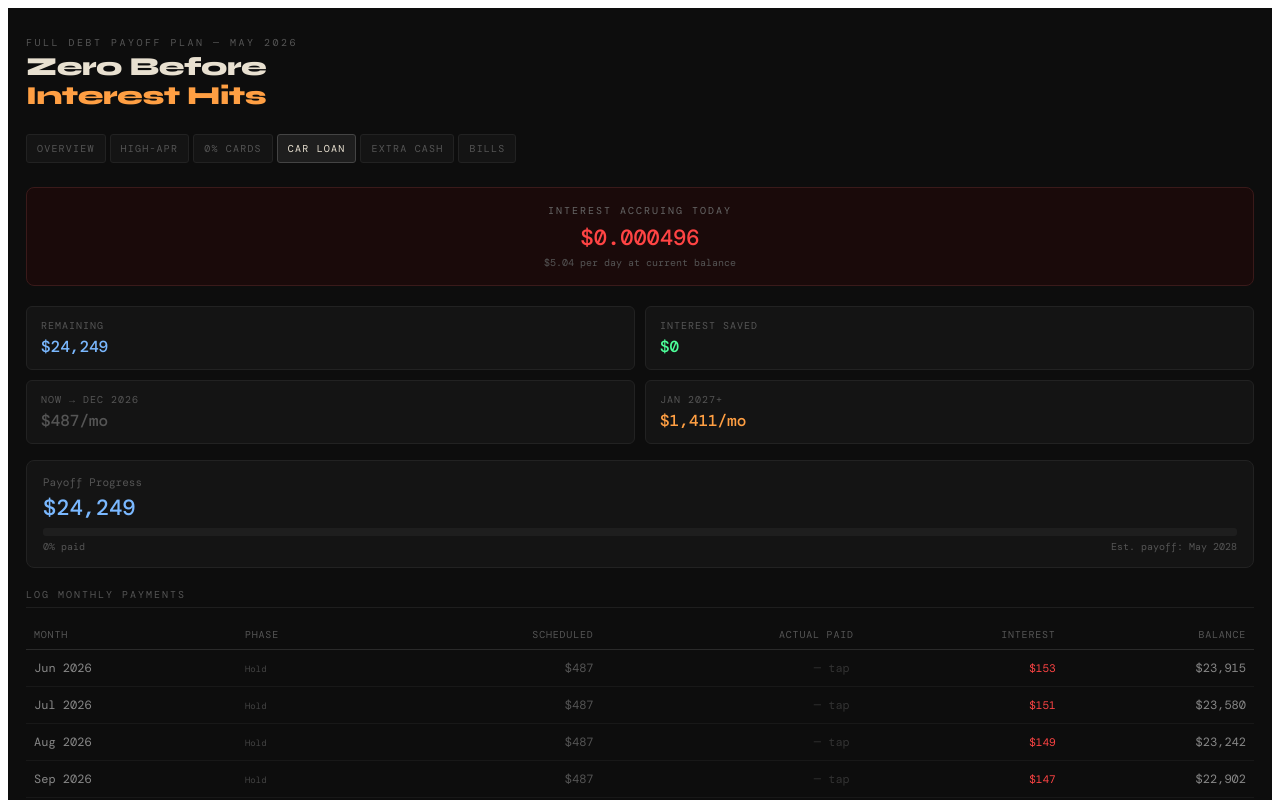
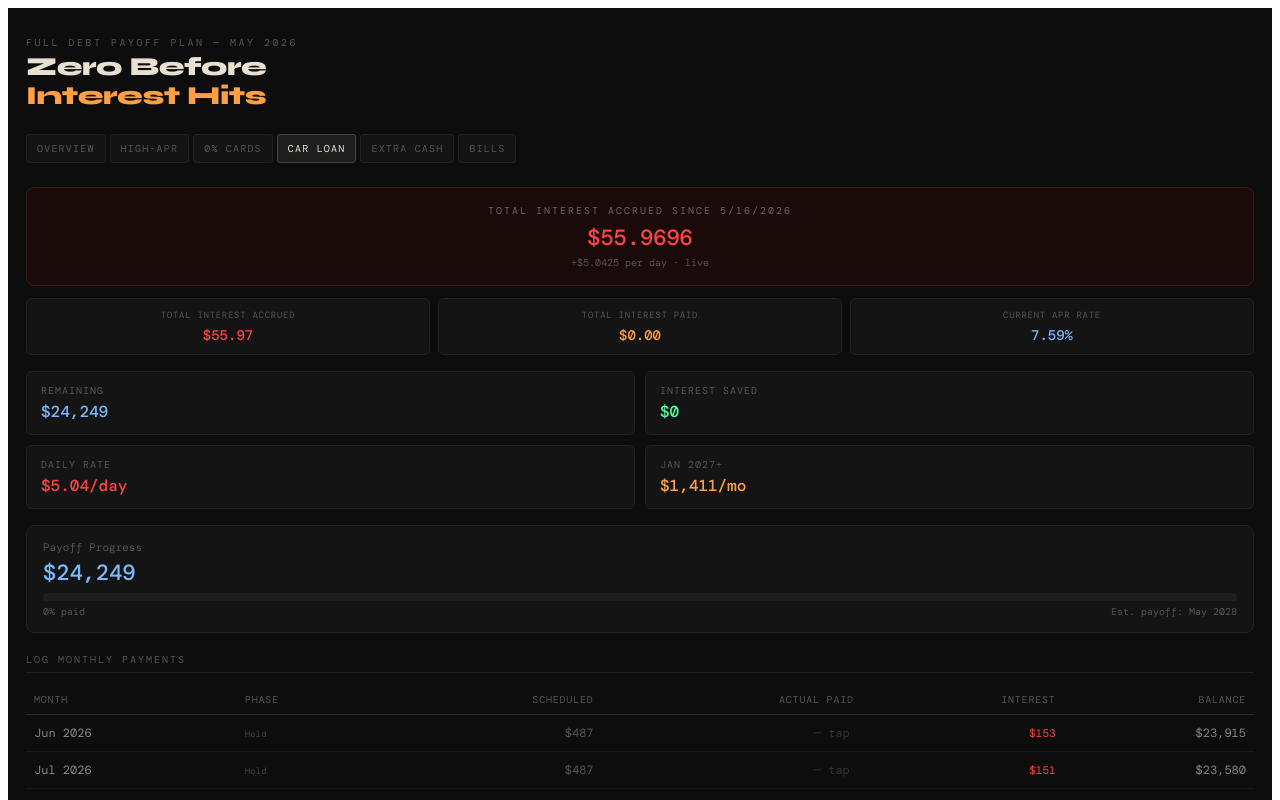
Before and after one commit to Blank027/Debt-tracker, a React (Create React App) app: page / in a window 1280 px wide. Both pictures are taken after a click on the button "CAR LOAN". Shown: the top 800 px of the page. Built offline with nearby package versions, Linux system fonts and the light colour scheme; a web font is replaced by a local one.

Commit message:
Update App.jsx

```diff
--- a/src/App.jsx
+++ b/src/App.jsx
@@ -156,51 +156,62 @@ export default function App() {
   const interestSaved = Math.max(0, origTotalInterest - projTotalInterest);
   const carPayoffMonth = projPlan[projPlan.length - 1]?.month ?? "N/A";
 
-  // Daily interest ticker — persistent across sessions
-  const dailyRate = currentCarBal * (7.59 / 100 / 365);
+  // Daily interest ticker — counts from loan start date 5/16/2026
+  const LOAN_START = new Date("2026-05-16T00:00:00").getTime();
+  const CAR_APR_DAILY = 7.59 / 100 / 365;
+  const dailyRate = currentCarBal * CAR_APR_DAILY;
   const secondRate = dailyRate / 86400;
 
-  function getTickerSeed(rate) {
+  // Total interest accrued since loan start (simplified: days * daily rate on original balance)
+  const daysSinceLoanStart = (Date.now() - LOAN_START) / 86400000;
+  const totalInterestAccrued = CAR_ORIGINAL * CAR_APR_DAILY * daysSinceLoanStart;
+
+  // Total interest actually paid from logged payments
+  const totalInterestPaid = (() => {
+    let bal = CAR_ORIGINAL;
+    let paid = 0;
+    basePlan.forEach((r, i) => {
+      const interest = bal * CAR_APR;
+      if (carPayments[i] !== undefined) {
+        paid += interest;
+        const principal = Math.min(bal, Math.max(0, carPayments[i] - interest));
+        bal = Math.max(0, bal - principal);
+      }
+    });
+    return paid;
+  })();
+
+  function getTickerSeed() {
     try {
       const lastTs = localStorage.getItem("tickerTimestamp");
       const lastVal = parseFloat(localStorage.getItem("tickerValue") || "0");
       const lastBal = parseFloat(localStorage.getItem("tickerBal") || "0");
-      // If balance changed reset
-      if (Math.abs(lastBal - currentCarBal) > 1) return 0;
-      if (!lastTs) return 0;
+      // If balance changed or no saved value, seed from total accrued since loan start
+      if (Math.abs(lastBal - currentCarBal) > 1 || !lastTs) {
+        return totalInterestAccrued;
+      }
       const elapsed = (Date.now() - parseInt(lastTs)) / 1000;
-      const accrued = lastVal + elapsed * rate;
-      return accrued >= dailyRate ? 0 : accrued;
-    } catch { return 0; }
+      return lastVal + elapsed * secondRate;
+    } catch { return totalInterestAccrued; }
   }
 
-  const [dailyInterest, setDailyInterest] = useState(() => getTickerSeed(secondRate));
+  const [dailyInterest, setDailyInterest] = useState(() => getTickerSeed());
 
   useEffect(() => {
-    // Save ticker state every second so it persists on close
     const saveInterval = setInterval(() => {
       try {
         localStorage.setItem("tickerTimestamp", Date.now().toString());
         localStorage.setItem("tickerBal", String(currentCarBal));
-        setDailyInterest(d => {
-          localStorage.setItem("tickerValue", String(d));
-          return d;
-        });
+        setDailyInterest(d => { localStorage.setItem("tickerValue", String(d)); return d; });
       } catch {}
     }, 1000);
 
     if (tickerRef.current) clearInterval(tickerRef.current);
     tickerRef.current = setInterval(() => {
-      setDailyInterest(d => {
-        const next = d + secondRate * 0.05;
-        return next >= dailyRate ? dailyRate : next;
-      });
+      setDailyInterest(d => d + secondRate * 0.05);
     }, 50);
 
-    return () => {
-      clearInterval(tickerRef.current);
-      clearInterval(saveInterval);
-    };
+    return () => { clearInterval(tickerRef.current); clearInterval(saveInterval); };
   }, [currentCarBal]);
 
   // Required monthly payments
@@ -410,19 +421,33 @@ export default function App() {
       {/* CAR LOAN */}
       {tab === "Car Loan" && (
         <div>
-          {/* Daily interest ticker */}
-          <div style={{ background:"#1a0a0a", border:"1px solid #3a1a1a", borderRadius:8, padding:"16px", marginBottom:20, textAlign:"center" }}>
-            <div style={{ fontSize:10, color:"#666", letterSpacing:"0.2em", textTransform:"uppercase", marginBottom:6 }}>Interest Accruing Today</div>
-            <div className="ticker">${dailyInterest.toFixed(6)}</div>
-            <div style={{ fontSize:10, color:"#555", marginTop:4 }}>${dailyRate.toFixed(2)} per day at current balance</div>
+          {/* Live ticker */}
+          <div style={{ background:"#1a0a0a", border:"1px solid #3a1a1a", borderRadius:8, padding:"16px", marginBottom:12, textAlign:"center" }}>
+            <div style={{ fontSize:10, color:"#666", letterSpacing:"0.2em", textTransform:"uppercase", marginBottom:6 }}>Total Interest Accrued Since 5/16/2026</div>
+            <div className="ticker">${dailyInterest.toFixed(4)}</div>
+            <div style={{ fontSize:10, color:"#555", marginTop:4 }}>+${dailyRate.toFixed(4)} per day · live</div>
+          </div>
+
+          {/* Interest stats row */}
+          <div style={{ display:"grid", gridTemplateColumns:"1fr 1fr 1fr", gap:8, marginBottom:16 }}>
+            {[
+              { label:"Total Interest Accrued", value:`$${totalInterestAccrued.toFixed(2)}`, color:"#ff4444" },
+              { label:"Total Interest Paid",    value:`$${totalInterestPaid.toFixed(2)}`,    color:"#ff9f43" },
+              { label:"Current APR Rate",       value:"7.59%",                               color:"#7ab8ff" },
+            ].map(s => (
+              <div key={s.label} style={{ background:"#141414", border:"1px solid #222", borderRadius:6, padding:"10px 12px", textAlign:"center" }}>
+                <div style={{ fontSize:9, color:"#555", marginBottom:4, textTransform:"uppercase", letterSpacing:"0.08em", lineHeight:1.4 }}>{s.label}</div>
+                <div style={{ fontSize:14, fontWeight:500, color:s.color }}>{s.value}</div>
+              </div>
+            ))}
           </div>
 
           <div style={{ display:"grid", gridTemplateColumns:"1fr 1fr", gap:10, marginBottom:16 }}>
             {[
-              { label:"Remaining",    value:`$${currentCarBal.toLocaleString()}`, color:"#7ab8ff" },
+              { label:"Remaining",      value:`$${currentCarBal.toLocaleString()}`, color:"#7ab8ff" },
               { label:"Interest Saved", value:`$${Math.round(interestSaved).toLocaleString()}`, color:"#4dff9a" },
-              { label:"Now → Dec 2026", value:"$487/mo",  color:"#555"    },
-              { label:"Jan 2027+",    value:"$1,411/mo", color:"#ff9f43" },
+              { label:"Daily Rate",     value:`$${dailyRate.toFixed(2)}/day`,       color:"#ff4444" },
+              { label:"Jan 2027+",      value:"$1,411/mo",                          color:"#ff9f43" },
             ].map(s => (
               <div key={s.label} style={{ background:"#141414", border:"1px solid #222", borderRadius:6, padding:"12px 14px" }}>
                 <div style={{ fontSize:10, color:"#555", marginBottom:4, textTransform:"uppercase", letterSpacing:"0.1em" }}>{s.label}</div>
```
